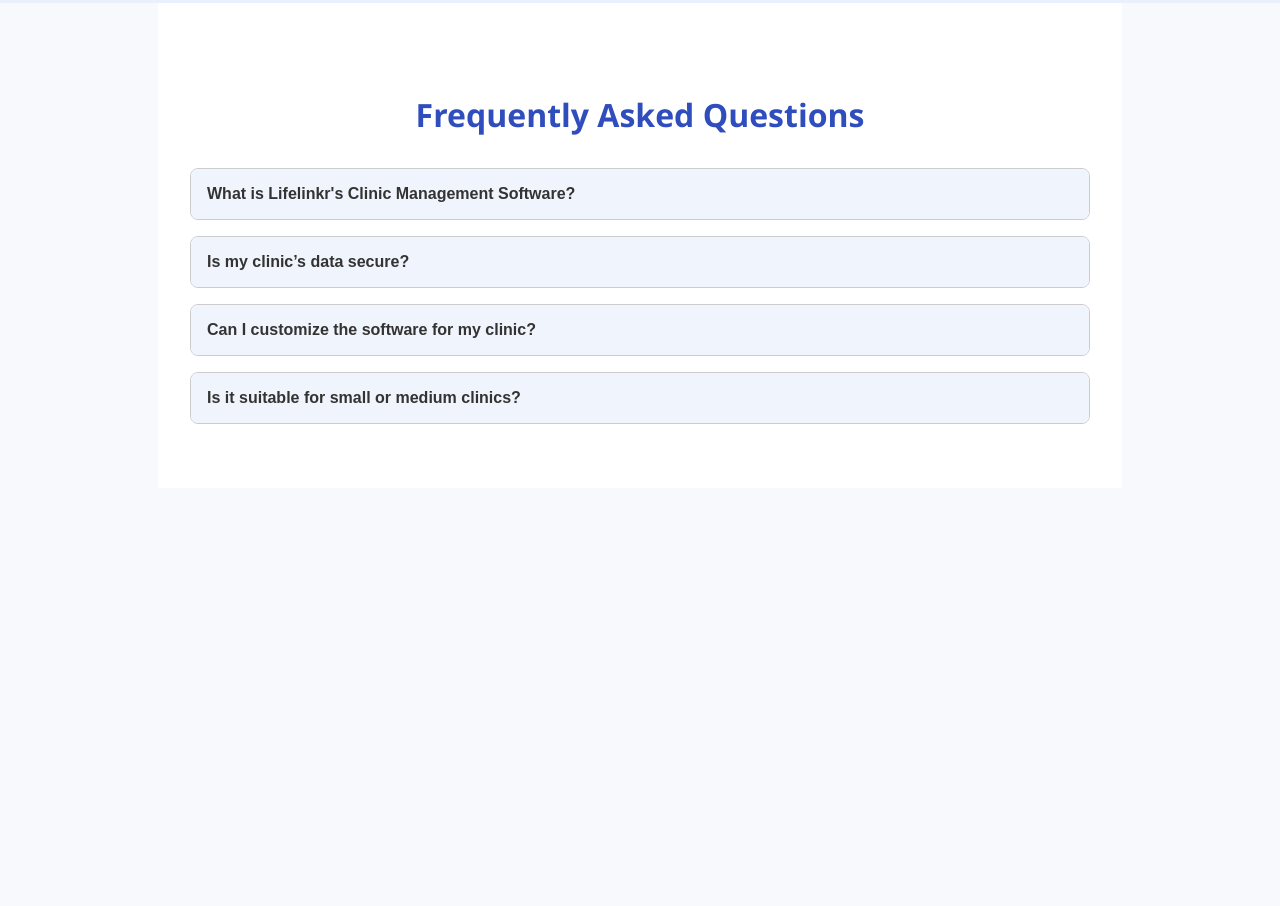
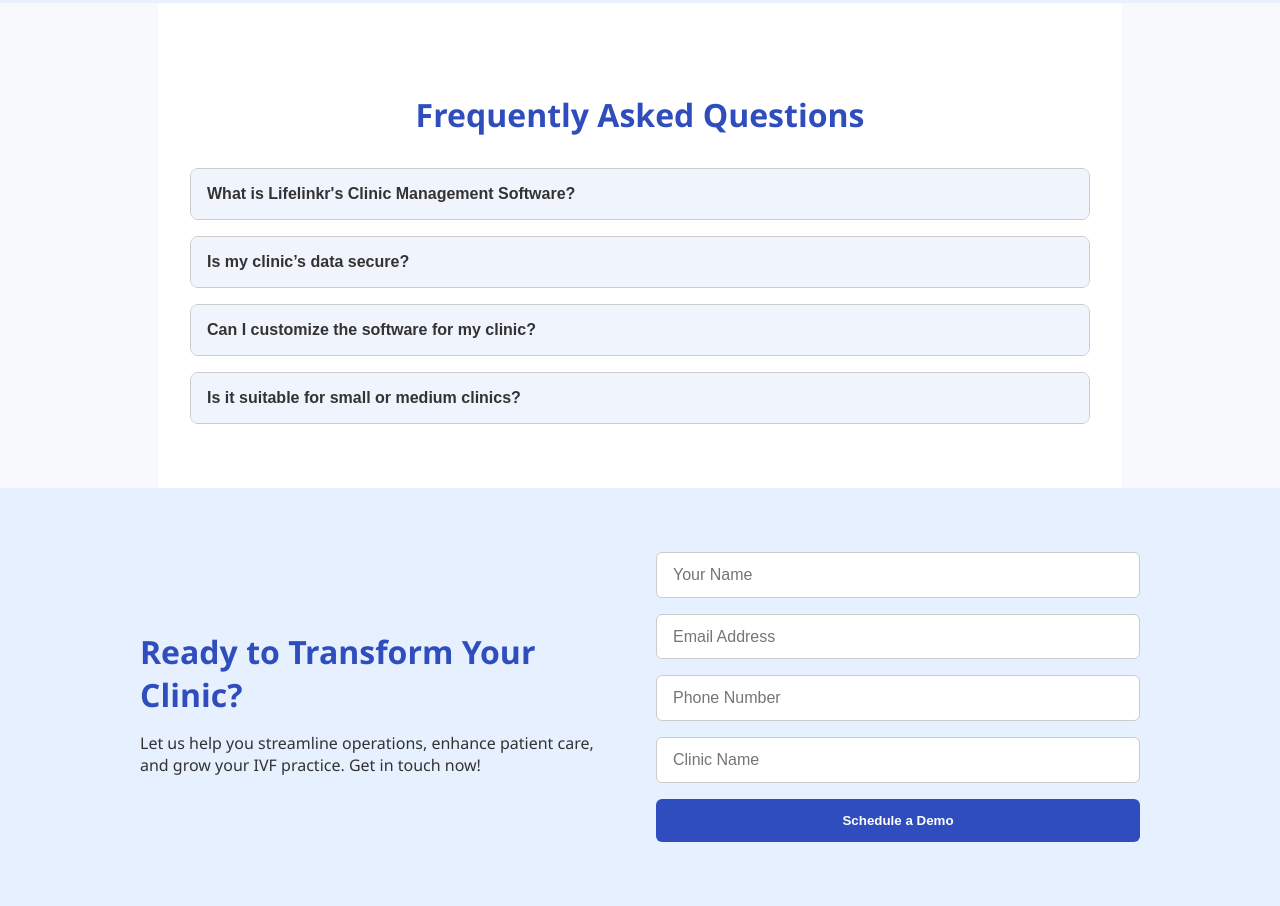
Before and after one commit to RmauryaR/Practice_git_commands, a plain HTML site: page index.html in a window 1280 px wide. Shown: the part 3089-3995 px from the top of the page. Before the commit the page ends 3577 px from the top, so only its background shows below. Drawn offline with Linux system fonts and the light colour scheme.

Commit message:
first commit in feature branch

```diff
--- a/index.html
+++ b/index.html
@@ -266,6 +266,29 @@
       </div>
     </section>
 
+    <!-- CTA + Contact Form Section -->
+    <section class="contact-section">
+      <div class="contact-container">
+        <div class="contact-left">
+          <h2>Ready to Transform Your Clinic?</h2>
+          <p>
+            Let us help you streamline operations, enhance patient care, and
+            grow your IVF practice. Get in touch now!
+          </p>
+        </div>
+
+        <div class="contact-right">
+          <form class="contact-form">
+            <input type="text" placeholder="Your Name" required />
+            <input type="email" placeholder="Email Address" required />
+            <input type="tel" placeholder="Phone Number" required />
+            <input type="text" placeholder="Clinic Name" />
+            <button type="submit">Schedule a Demo</button>
+          </form>
+        </div>
+      </div>
+    </section>
+
     <script src="script.js"></script>
   </body>
 </html>
--- a/script.js
+++ b/script.js
@@ -17,3 +17,12 @@ document.querySelectorAll(".faq-question").forEach((button) => {
     }
   });
 });
+
+/*CTA SECTION jscode*/
+// Prevent default form submit behavior (optional)
+document
+  .querySelector(".contact-form")
+  .addEventListener("submit", function (e) {
+    e.preventDefault();
+    alert("Thank you! We'll contact you shortly.");
+  });
--- a/style.css
+++ b/style.css
@@ -233,3 +233,68 @@ body {
     margin: 1rem 0;
     color: #444;
 }
+
+/*CTA section style */
+
+.contact-section {
+    background-color: #e6f0ff;
+    padding: 4rem 2rem;
+}
+
+.contact-container {
+    display: flex;
+    flex-wrap: wrap;
+    gap: 2rem;
+    max-width: 1000px;
+    margin: 0 auto;
+    align-items: center;
+}
+
+.contact-left {
+    flex: 1;
+    min-width: 300px;
+}
+
+.contact-left h2 {
+    font-size: 2rem;
+    color: #2f4dbc;
+    margin-bottom: 1rem;
+}
+
+.contact-left p {
+    font-size: 1rem;
+    color: #333;
+}
+
+.contact-right {
+    flex: 1;
+    min-width: 300px;
+}
+
+.contact-form {
+    display: flex;
+    flex-direction: column;
+    gap: 1rem;
+}
+
+.contact-form input {
+    padding: 0.8rem 1rem;
+    border: 1px solid #ccc;
+    border-radius: 6px;
+    font-size: 1rem;
+}
+
+.contact-form button {
+    padding: 0.9rem 1rem;
+    background-color: #2f4dbc;
+    color: white;
+    border: none;
+    border-radius: 6px;
+    font-weight: bold;
+    cursor: pointer;
+    transition: background-color 0.3s ease;
+}
+
+.contact-form button:hover {
+    background-color: #1c39a1;
+}
```
